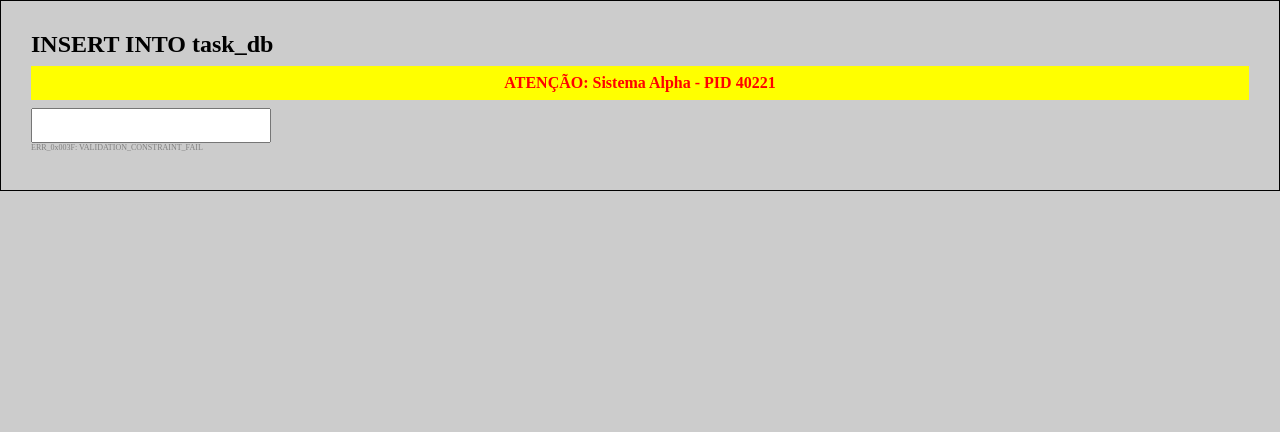
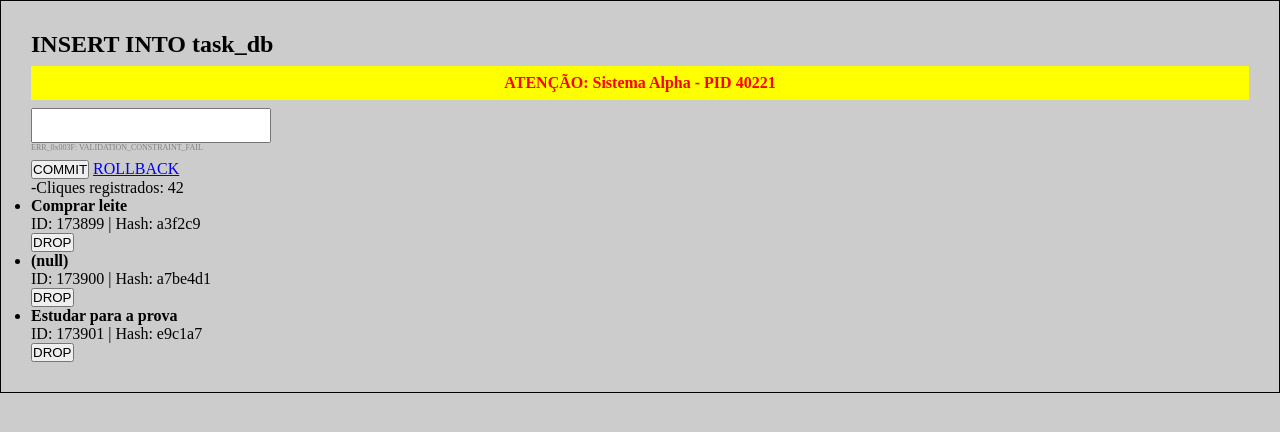
Before and after one commit to EnzoOliveiraCiarcia/Meus-Projeto, a plain HTML site: page index.html in a window 1280 px wide. Drawn offline with Linux system fonts and the light colour scheme.

Commit message:
Update index.html

```diff
--- a/index.html
+++ b/index.html
@@ -7,13 +7,67 @@
     <link rel="stylesheet" href="style.css">
 </head>
 <body>
+
+<!-- aqui -->
 <h2>INSERT INTO task_db</h2>
+
+<!-- aqui -->
+
 <div class="banner">
     ATENÇÃO: Sistema Alpha - PID 40221
 </div>
+
+<!-- aqui  -->
+
 <input type="text">
+
 <p class="erro">
     ERR_0x003F: VALIDATION_CONSTRAINT_FAIL
 </p>
+
+<button class="btn-commit">COMMIT</button>
+
+<a href="#" class="link-rollback">ROLLBACK</a>
+
+<p class="contador">-Cliques registrados: 42</p>
+
+<!-- aqui nos comentários -->
+
+<ul>
+    <li>
+        <div>
+            <b>Comprar leite</b><br>
+            <!-- aqui -->
+            <span class="meta">
+                ID: 173899 | Hash: a3f2c9
+            </span>
+        </div>
+
+        <button class="btn-drop">DROP</button>
+    </li>
+
+    <li>
+        <div>
+            <b>(null)</b><br>
+            <span class="meta">
+                ID: 173900 | Hash: a7be4d1
+            </span>
+        </div>
+
+        <button class="btn-drop">DROP</button>
+    </li>
+
+    <li>
+        <div>
+            <b>Estudar para a prova</b><br>
+            <span class="meta">
+                ID: 173901 | Hash: e9c1a7
+            </span>
+        </div>
+
+        <button class="btn-drop">DROP</button>
+    </li>
+</ul>
+
 </body>
 </html>
```
Lines whose indentation alone changed are shown as unchanged.
